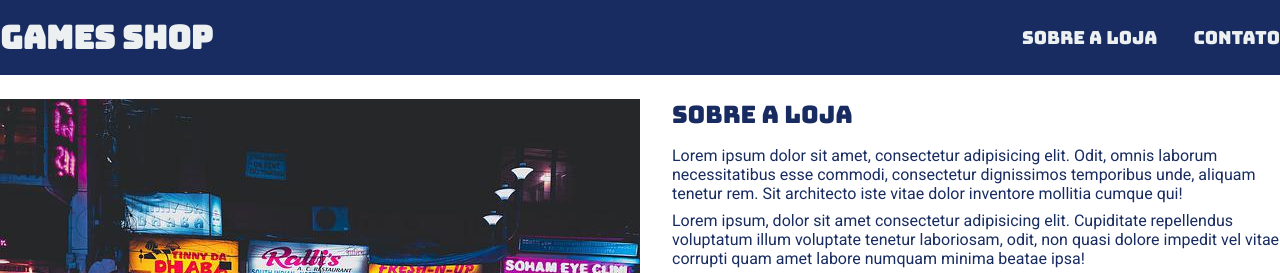
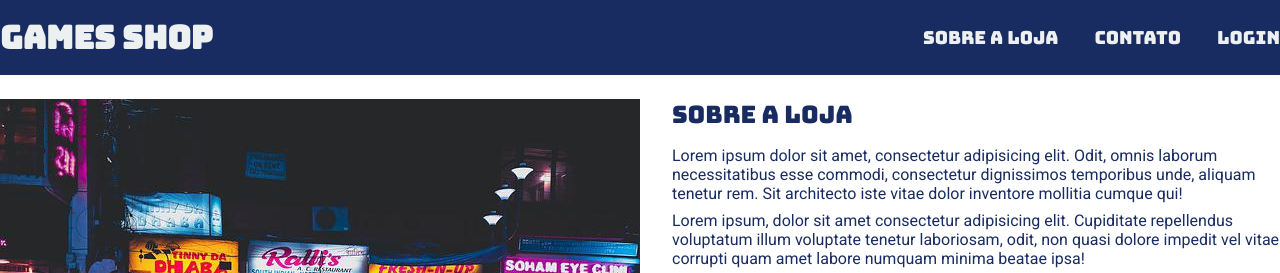
Before and after one commit to thallysvic17/Games-Shop-Site, a plain HTML site: page Projeto1_CSS/projeto.html in a window 1280 px wide. Shown: the top 273 px of the page. Drawn offline with Linux system fonts and the light colour scheme.

Commit message:
Update projeto.html

```diff
--- a/Projeto1_CSS/projeto.html
+++ b/Projeto1_CSS/projeto.html
@@ -22,6 +22,9 @@
                     </li>
                     <li>
                         <a href="#contact">Contato</a>
+                    </li>
+                    <li>
+                        <a href="./login_CSS/Login.html">Login</a>
                     </li>
                 </ul>
                 </nav>
```
